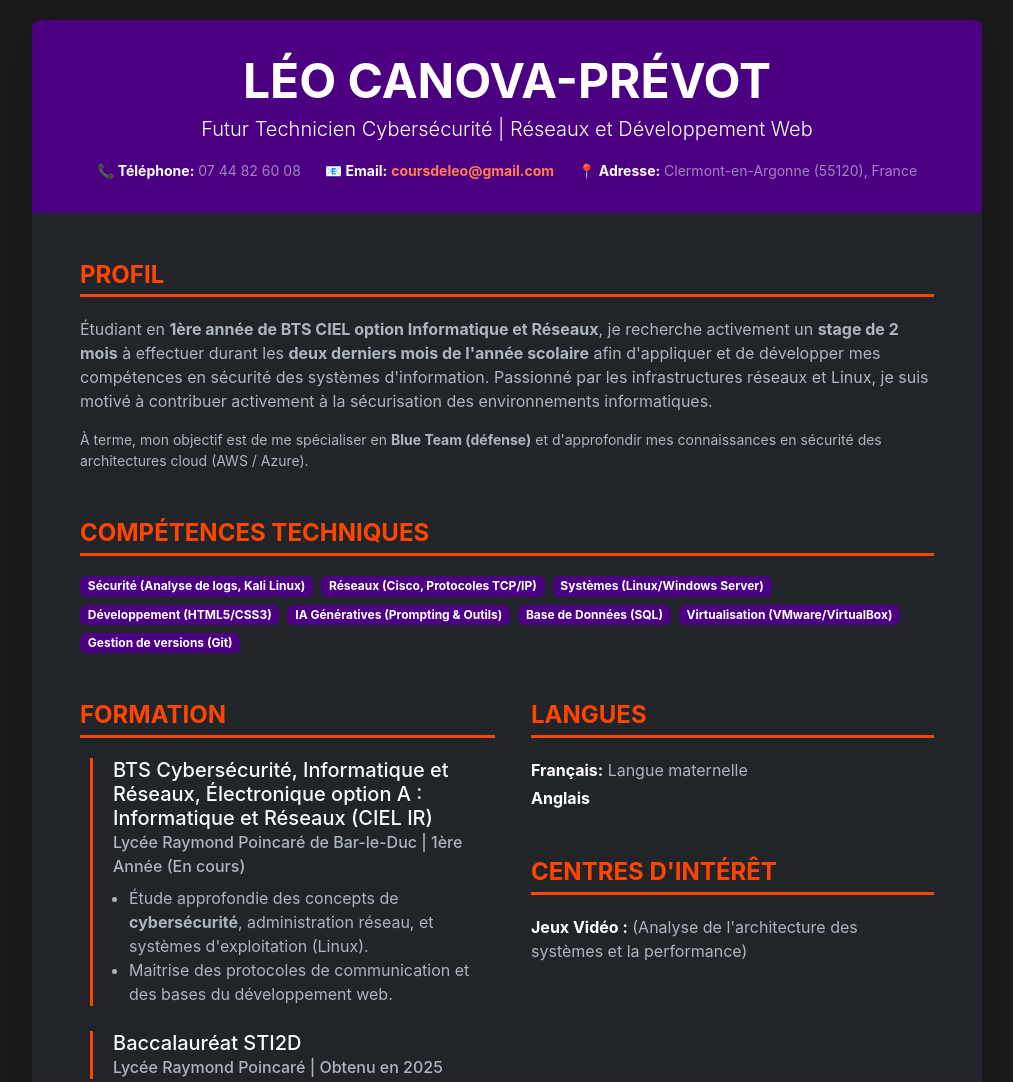
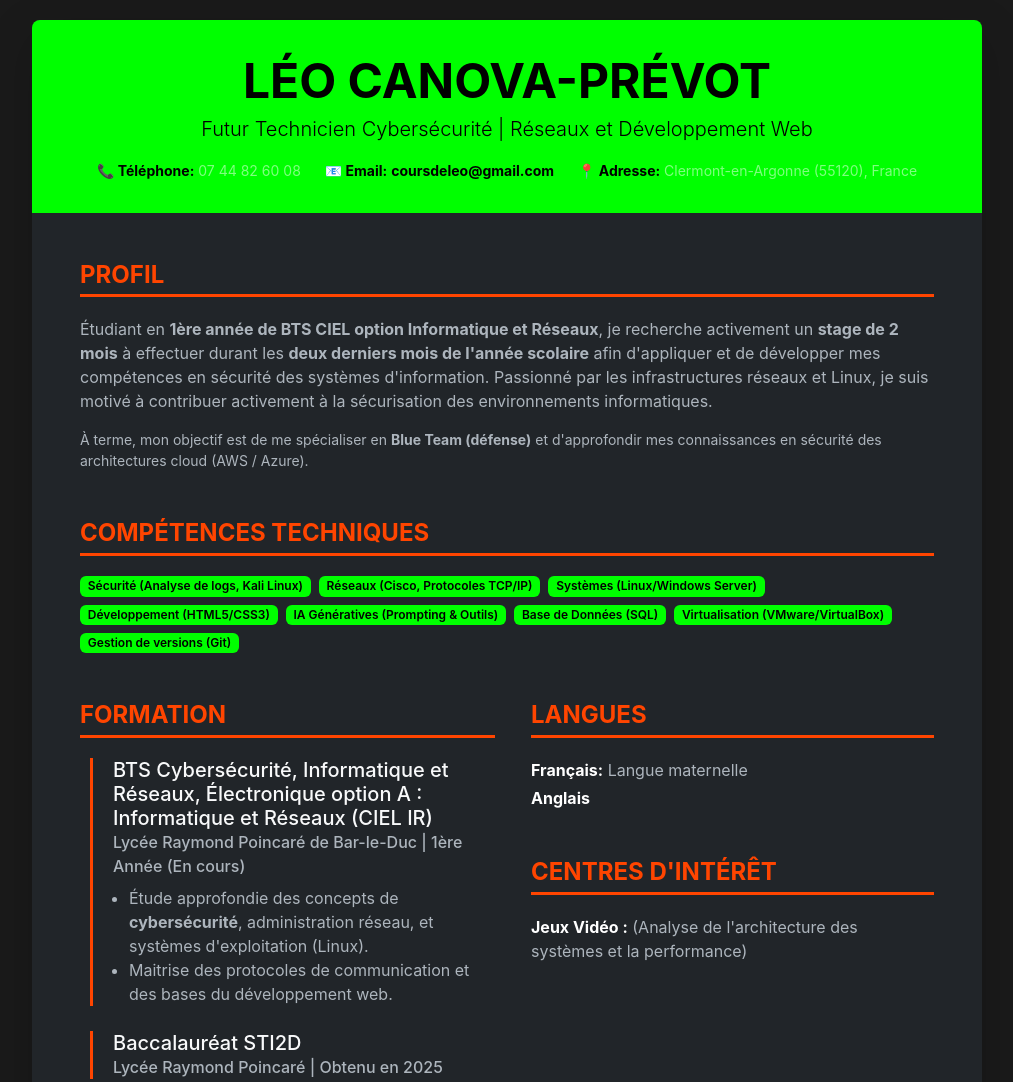
Before and after one commit to JusteUnMecGach4a/CV, a plain HTML site: page index.html in a window 1280 px wide. Shown: the top 1082 px of the page, without its empty margins (133-1146 px from the left). Drawn offline with nearby package versions, Linux system fonts and the light colour scheme.

Commit message:
Update Halloween theme colors to neon green

```diff
--- a/index.html
+++ b/index.html
@@ -10,12 +10,12 @@
     <link href="https://cdn.jsdelivr.net/npm/bootstrap@5.3.3/dist/css/bootstrap.min.css" rel="stylesheet" xintegrity="sha384-QWTKZyjpPEjISv5WaRU9OFeRpok6YctnYmDr5pNlyT2bRjXh0JMhjY6hW+ALEwIH" crossorigin="anonymous">
 
     <style>
-        /* CSS personnalisé pour un thème HALLOWEEN (Noir et Orange/Violet) */
+        /* CSS personnalisé pour un thème HALLOWEEN (Noir, Orange et VERT NÉON) */
         :root {
             /* Couleur principale: Orange Citrouille (pour les titres) */
             --cv-primary-color: #FF4500;
-            /* Couleur d'accentuation: Violet Sombre (pour les badges et l'en-tête) */
-            --cv-accent-color: #4B0082;
+            /* Nouvelle Couleur d'accentuation: Vert Néon/Lime (pour les badges et l'en-tête) */
+            --cv-accent-color: #00FF00;
             /* Fond du corps du CV (Gris Ténèbres) */
             --cv-container-bg: #212529;
             /* Texte secondaire (Gris très clair) */
@@ -47,10 +47,18 @@
 
         /* En-tête (Nom et Titre) */
         .cv-header {
-            background-color: var(--cv-accent-color);
-            color: white;
+            background-color: var(--cv-accent-color); /* Vert Néon */
+            color: black; /* Texte noir sur fond néon pour un contraste maximal */
             padding: 2rem;
             text-align: center;
+        }
+
+        /* Texte dans l'en-tête doit être noir */
+        .cv-header h1, .cv-header p, .cv-header strong {
+            color: black !important;
+        }
+        .cv-header a {
+             color: #212529 !important; /* Couleur sombre pour les liens */
         }
 
         /* Style spécifique pour les titres de timeline */
@@ -69,8 +77,9 @@
             color: var(--cv-text-secondary) !important;
         }
         .badge {
-            background-color: var(--cv-accent-color) !important; /* Badges en Violet */
-            color: white !important;
+            background-color: var(--cv-accent-color) !important; /* Badges en Vert Néon */
+            color: black !important; /* Texte noir sur badges néon */
+            font-weight: 600;
         }
 
         /* Tous les liens (sauf les badges) sont en couleur primaire (Orange) et cliquables */
@@ -85,7 +94,7 @@
     <!-- Conteneur principal du CV -->
     <div class="cv-container shadow-lg rounded-3 overflow-hidden mx-auto">
 
-        <!-- En-tête du CV (Couleur Violet Sombre - Full Width) -->
+        <!-- En-tête du CV (Couleur VERT NÉON - Full Width) -->
         <header class="cv-header">
             <h1 class="display-5 fw-bold mb-1">LÉO CANOVA-PRÉVOT</h1>
             <p class="lead fw-light opacity-80 mb-3">Futur Technicien Cybersécurité | Réseaux et Développement Web</p>
@@ -96,7 +105,7 @@
                     <strong class="text-white">📞 Téléphone:</strong> 07 44 82 60 08
                 </span>
                 <span class="text-white-50">
-                    <strong class="text-white">📧 Email:</strong> <a href="mailto:coursdeleo@gmail.com" class="text-decoration-none fw-bold" style="color: #FF7F50 !important;">coursdeleo@gmail.com</a>
+                    <strong class="text-white">📧 Email:</strong> <a href="mailto:coursdeleo@gmail.com" class="text-decoration-none fw-bold" style="color: black !important;">coursdeleo@gmail.com</a>
                 </span>
                 <span class="text-white-50">
                     <strong class="text-white">📍 Adresse:</strong> Clermont-en-Argonne (55120), France
```
